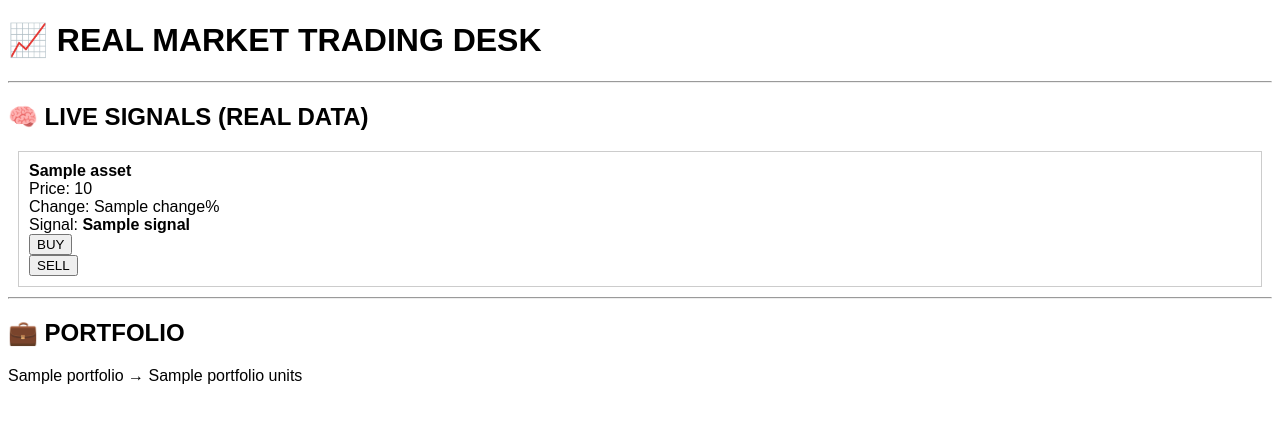
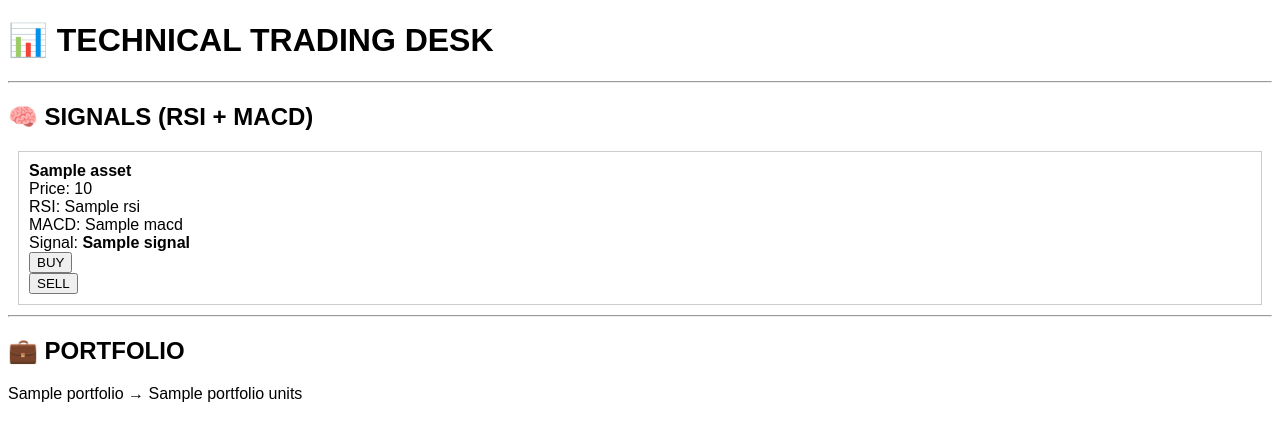
Before and after one commit to Emi202673/investtool-pro, a Flask app: template templates/dashboard.html in a window 1280 px wide. Shown: the top 441 px of the page. Run offline with Flask 3, Linux system fonts and the light colour scheme; the template is opened without the code that fills it: most values are stand-ins (such as "Sample title", 1, 10 or a date in 2020).

Commit message:
Update dashboard.html

```diff
--- a/templates/dashboard.html
+++ b/templates/dashboard.html
@@ -1,22 +1,23 @@
 <!DOCTYPE html>
 <html>
 <head>
-    <title>Real Market Trading Desk</title>
+    <title>Technical Trading Desk</title>
 </head>
 <body style="font-family:Arial">
 
-<h1>📈 REAL MARKET TRADING DESK</h1>
+<h1>📊 TECHNICAL TRADING DESK</h1>
 
 <hr>
 
-<h2>🧠 LIVE SIGNALS (REAL DATA)</h2>
+<h2>🧠 SIGNALS (RSI + MACD)</h2>
 
 {% for s in signals %}
 <div style="border:1px solid #ccc; padding:10px; margin:10px">
 
 <b>{{ s.asset }}</b><br>
 Price: {{ s.price }}<br>
-Change: {{ s.change }}%<br>
+RSI: {{ s.rsi }}<br>
+MACD: {{ s.macd }}<br>
 Signal: <b>{{ s.signal }}</b><br>
 
 <form method="POST" action="/buy">
```
